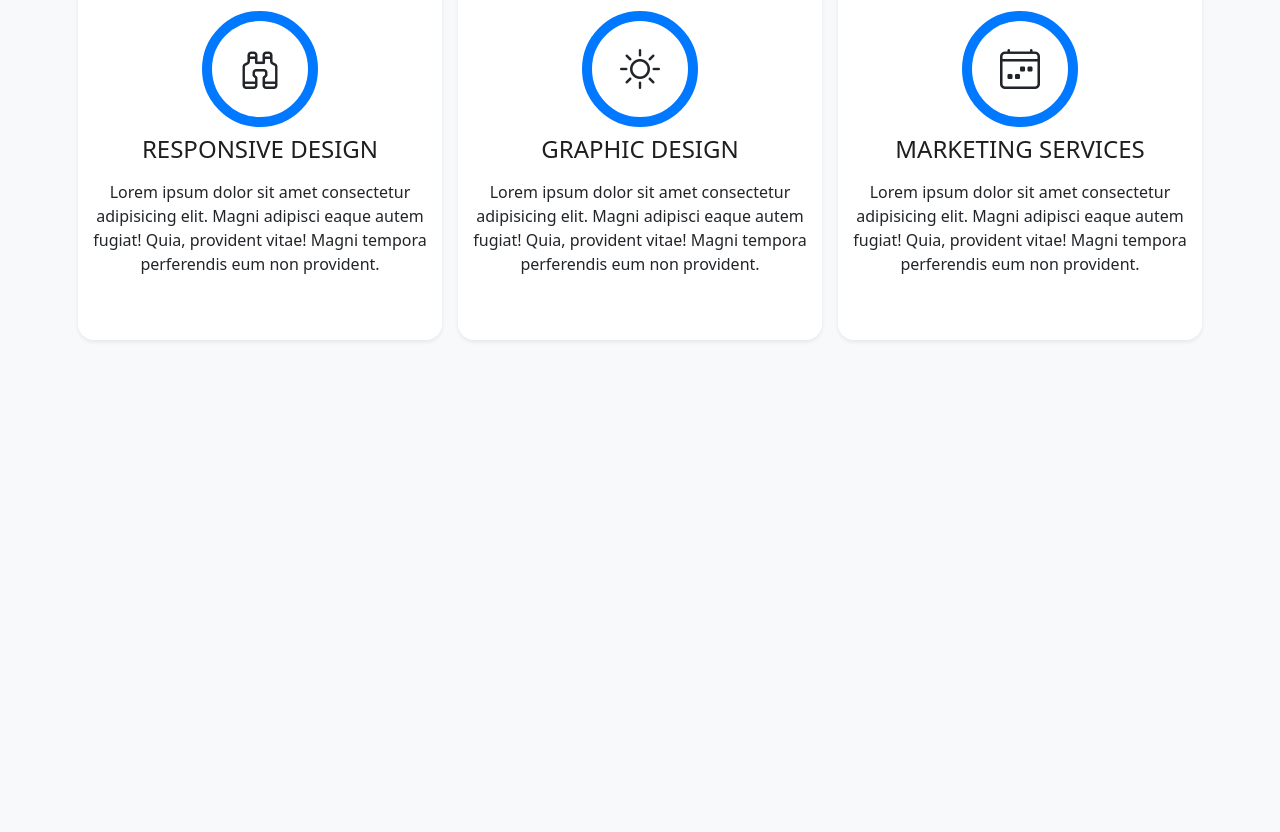
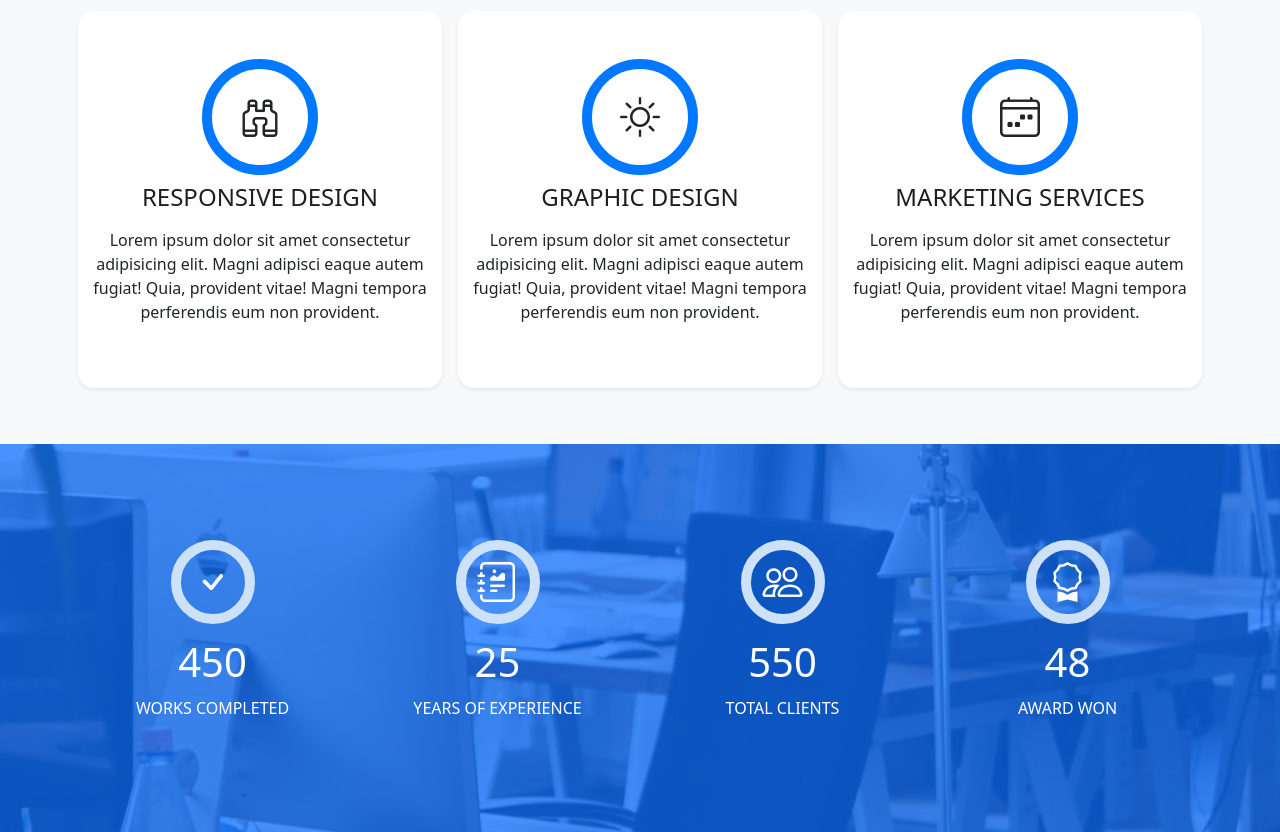
Before and after one commit to MahmoudAlkenzyy/DevFolio, a plain HTML site: page index.html in a window 1280 px wide. Shown: the part 2199-3031 px from the top of the page. Before the commit the page ends 2547 px from the top, so only its background shows below. Drawn offline with nearby package versions, Linux system fonts and the light colour scheme.

Commit message:
#Counter Section

```diff
--- a/css/style.css
+++ b/css/style.css
@@ -10,6 +10,7 @@
     --secondry-color: #0078ff;
     --white-color: #ffff;
 }
+
 h1,
 h2,
 h3,
@@ -376,7 +377,7 @@ ul li {
     justify-content: center;
     align-items: center;
     justify-self: center;
-    transition: 0.4s;
+    transition: 0.5s ease;
 }
 .services-card i::before {
     position: absolute;
@@ -386,3 +387,28 @@ ul li {
     background-color: var(--secondry-color);
     color: var(--white-color);
 }
+/*counter*/
+#counter {
+    background: url(../images/post-3.jpg);
+    background-repeat: no-repeat;
+    background-attachment: fixed;
+    background-size: cover;
+    background-position: center center;
+}
+#counter i {
+    border: #cde1f8 solid 10px;
+    width: 70px;
+    height: 70px;
+    font-size: 40px;
+    display: inline-block;
+    position: relative;
+    display: flex;
+    justify-content: center;
+    align-items: center;
+    justify-self: center;
+    transition: 0.5s ease;
+    padding: 2rem;
+}
+#counter i::before {
+    position: absolute;
+}
--- a/index.html
+++ b/index.html
@@ -162,9 +162,11 @@
         <!-------------------- End About Section ------------------>
         <!-------------------- Start Services Section ------------------>
         <div id="services">
-            <div class="container vh-100 text-center">
-                <h3 >SERVICES</h3>
-                <p class="position-relative heading-p mb-5">Lorem ipsum, dolor sit amet consectetur adipisicing elit.</pc>
+            <div class="container min-vh-100 text-center my-5">
+                <h3>SERVICES</h3>
+                <p class="position-relative heading-p mb-5">
+                    Lorem ipsum, dolor sit amet consectetur adipisicing elit.
+                </p>
                 <div class="row row-gap-4">
                     <div class="col-md-4 p-2">
                         <div
@@ -270,6 +272,52 @@
             </div>
         </div>
         <!-------------------- End Services Section ------------------>
+        <!-------------------- Start Counter Section ------------------>
+        <div id="counter">
+            <div class="counter-overlay p-5 bg-primary bg-opacity-75">
+                <div class="container">
+                    <div class="row">
+                        <div class="col-sm-3 text-center text-white my-5">
+                            <div class="counter-card">
+                                <i
+                                    class="bi bi-check rounded-circle m-auto mb-2"
+                                ></i>
+                                <p class="fs-1 mb-1">450</p>
+                                <p>WORKS COMPLETED</p>
+                            </div>
+                        </div>
+                        <div class="col-sm-3 text-center text-white my-5">
+                            <div class="counter-card">
+                                <i
+                                    class="bi bi-journal-richtext rounded-circle m-auto mb-2"
+                                ></i>
+                                <p class="fs-1 mb-1">25</p>
+                                <p>YEARS OF EXPERIENCE</p>
+                            </div>
+                        </div>
+                        <div class="col-sm-3 text-center text-white my-5">
+                            <div class="counter-card">
+                                <i
+                                    class="bi bi-people rounded-circle m-auto mb-2"
+                                ></i>
+                                <p class="fs-1 mb-1">550</p>
+                                <p>TOTAL CLIENTS</p>
+                            </div>
+                        </div>
+                        <div class="col-sm-3 text-center text-white my-5">
+                            <div class="counter-card">
+                                <i
+                                    class="bi bi-award rounded-circle m-auto mb-2"
+                                ></i>
+                                <p class="fs-1 mb-1">48</p>
+                                <p>AWARD WON</p>
+                            </div>
+                        </div>
+                    </div>
+                </div>
+            </div>
+        </div>
+        <!-------------------- End Counter Section ------------------>
 
         <script src="js/bootstrap.bundle.min.js"></script>
     </body>
```
